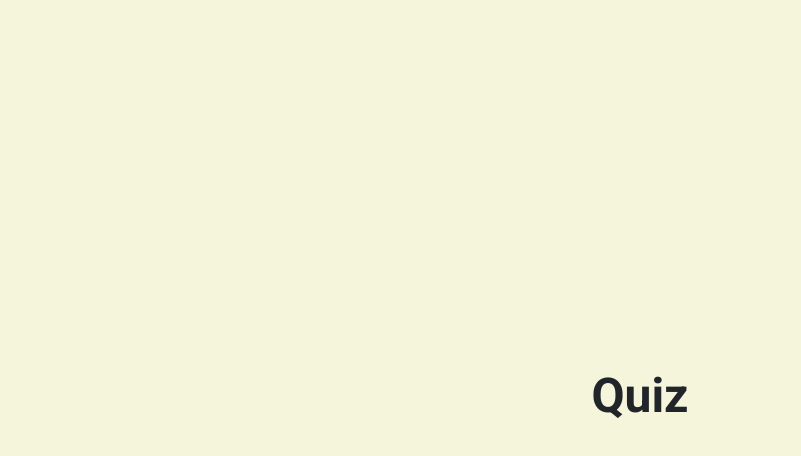
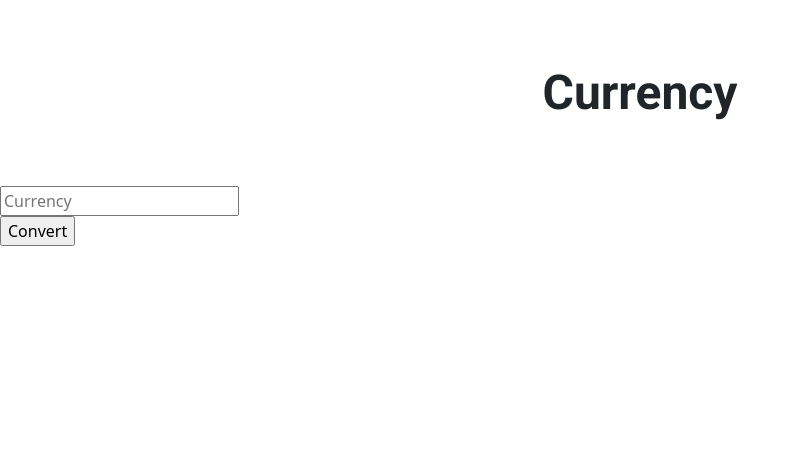
Before and after one commit to Matyas92/usd_converter, a plain HTML site: page index.html in a window 1280 px wide. Shown: the whole page, without its empty margins (0-801 px from the left). Drawn offline with nearby package versions, Linux system fonts and the light colour scheme.

Commit message:
Update index.html

```diff
--- a/index.html
+++ b/index.html
@@ -17,26 +17,32 @@
 
     <title>Currency</title>
 </head>
+
 <body>
 
     <style>
         @import url('https://fonts.googleapis.com/css2?family=Roboto:wght@700&display=swap');
-        </style>
-            <div class="wrapper">
+    </style>
+    <h1>Currency</h1>
 
-        <h1>Quiz</h1>
-        <h2 id="question"></h2>
-        <div id="options"></div>
+    <div class="block">
 
-        <div class="resultShow">
 
-             <span id="correct"> </span>
+        <form>
+
+            <input id="currency" placeholder="Currency" type="text"> <br>
+            <input type="submit" value="Convert">
+
+
+
+        </form>
+        <div id="result">
+
         </div>
 
 
-    </div>
 
-    <script src="app.js"></script>
+        <script src="app.js"></script>
 
 </body>
 
```
